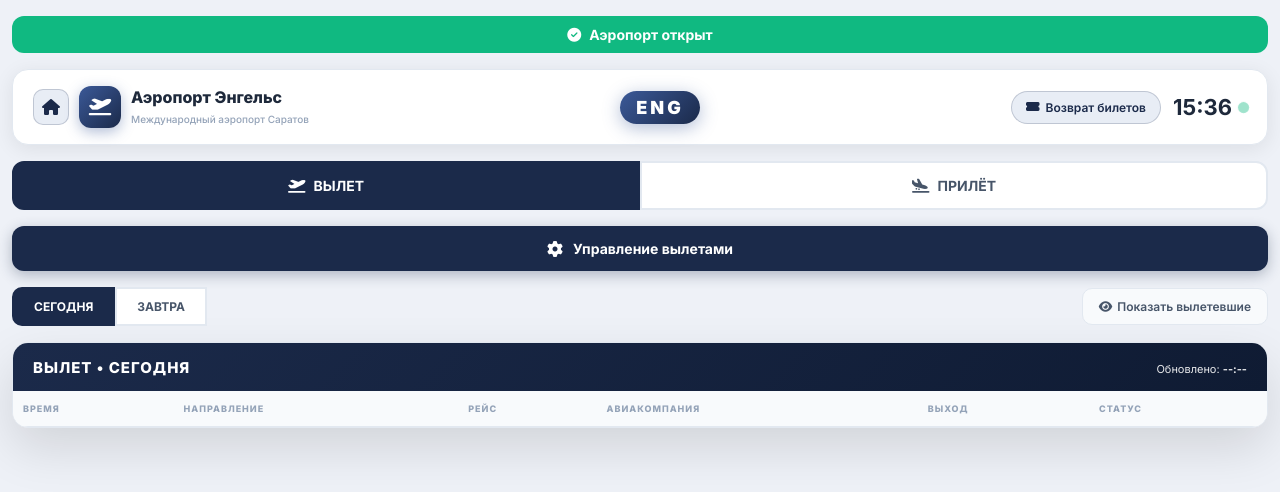
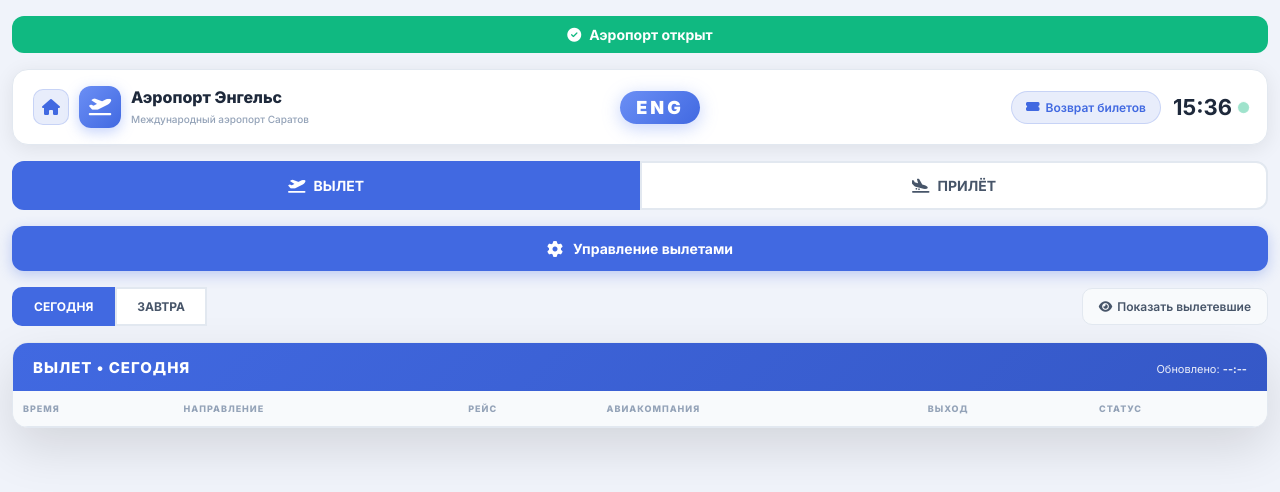
Before and after one commit to alexeysimashkin/ar-eng, a website: page public/index.html in a window 1280 px wide. Drawn offline with Linux system fonts and the light colour scheme; no server answers.

Commit message:
Update style.css

```diff
--- a/public/style.css
+++ b/public/style.css
@@ -1,8 +1,8 @@
 :root {
-  --navy: #1B2A4A;
-  --navy-dark: #0F1B33;
-  --navy-light: #3B5998;
-  --navy-bg: #E8EDF5;
+  --navy: #4169E1;
+  --navy-dark: #3558C7;
+  --navy-light: #6B8FF5;
+  --navy-bg: #E8EDFB;
   --white: #FFFFFF;
   --gray-50: #F8FAFC;
   --gray-100: #F1F5F9;
@@ -28,7 +28,7 @@
 
 body {
   font-family: 'Inter', sans-serif;
-  background: #EEF1F7;
+  background: #F0F3FA;
   color: var(--gray-800);
   min-height: 100vh;
   -webkit-font-smoothing: antialiased;
@@ -53,9 +53,7 @@ body {
   transition: all 0.3s;
 }
 
-.airport-banner.closed {
-  background: var(--red);
-}
+.airport-banner.closed { background: var(--red); }
 
 /* HEADER */
 .header {
@@ -79,7 +77,7 @@ body {
   font-size: 16px;
   text-decoration: none;
   transition: all 0.2s;
-  border: 1px solid rgba(27,42,74,0.2);
+  border: 1px solid rgba(65,105,225,0.2);
 }
 
 .home-btn:hover { background: var(--navy); color: white; }
@@ -90,7 +88,7 @@ body {
   border-radius: 12px;
   display: flex; align-items: center; justify-content: center;
   color: white; font-size: 18px;
-  box-shadow: 0 4px 14px rgba(59,89,152,0.4);
+  box-shadow: 0 4px 14px rgba(107,143,245,0.4);
 }
 
 .header-info h1 { font-size: 16px; font-weight: 800; color: var(--gray-800); }
@@ -100,7 +98,7 @@ body {
   background: linear-gradient(135deg, var(--navy-light), var(--navy));
   color: white; font-weight: 900; font-size: 18px;
   padding: 6px 16px; border-radius: 30px; letter-spacing: 3px;
-  box-shadow: 0 4px 18px rgba(59,89,152,0.4);
+  box-shadow: 0 4px 18px rgba(107,143,245,0.4);
 }
 
 .header-right { display: flex; align-items: center; gap: 12px; }
@@ -108,7 +106,7 @@ body {
 .refund-btn {
   background: var(--navy-bg);
   color: var(--navy);
-  border: 1px solid rgba(27,42,74,0.2);
+  border: 1px solid rgba(65,105,225,0.2);
   padding: 8px 14px;
   border-radius: 25px;
   font-weight: 600;
@@ -171,7 +169,7 @@ body {
   margin-bottom: 16px;
   transition: all 0.2s;
   font-family: 'Inter', sans-serif;
-  box-shadow: 0 4px 14px rgba(27,42,74,0.3);
+  box-shadow: 0 4px 14px rgba(65,105,225,0.3);
 }
 
 .admin-toggle-btn:hover { background: var(--navy-dark); transform: translateY(-2px); }
@@ -230,13 +228,13 @@ body {
   padding: 10px 18px; border-radius: 25px; font-weight: 600; font-size: 13px;
   cursor: pointer; display: flex; align-items: center; gap: 6px;
   transition: all 0.2s; font-family: 'Inter', sans-serif;
-  box-shadow: 0 2px 10px rgba(27,42,74,0.25);
+  box-shadow: 0 2px 10px rgba(65,105,225,0.25);
 }
 
 .btn-primary:hover { background: var(--navy-dark); transform: translateY(-1px); }
 
 .form-card {
-  background: var(--navy-bg); border: 1px solid rgba(27,42,74,0.15);
+  background: var(--navy-bg); border: 1px solid rgba(65,105,225,0.15);
   border-radius: var(--radius); padding: 16px 18px; margin-bottom: 16px;
 }
 
@@ -255,7 +253,7 @@ body {
   transition: all 0.2s; background: white;
 }
 
-.field input:focus, .field select:focus { outline: none; border-color: var(--navy); box-shadow: 0 0 0 3px rgba(27,42,74,0.08); }
+.field input:focus, .field select:focus { outline: none; border-color: var(--navy); box-shadow: 0 0 0 3px rgba(65,105,225,0.08); }
 
 .form-actions { display: flex; gap: 8px; margin-top: 14px; }
 
@@ -272,7 +270,7 @@ body {
   transition: all 0.2s; flex-wrap: wrap; gap: 8px;
 }
 
-.admin-row:hover { background: var(--navy-bg); border-color: rgba(27,42,74,0.25); }
+.admin-row:hover { background: var(--navy-bg); border-color: rgba(65,105,225,0.25); }
 .admin-row-info { display: flex; align-items: center; gap: 12px; flex-wrap: wrap; }
 .admin-row-number { font-weight: 800; color: var(--navy); font-size: 14px; }
 .admin-row-route { color: var(--gray-600); font-size: 13px; }
```
